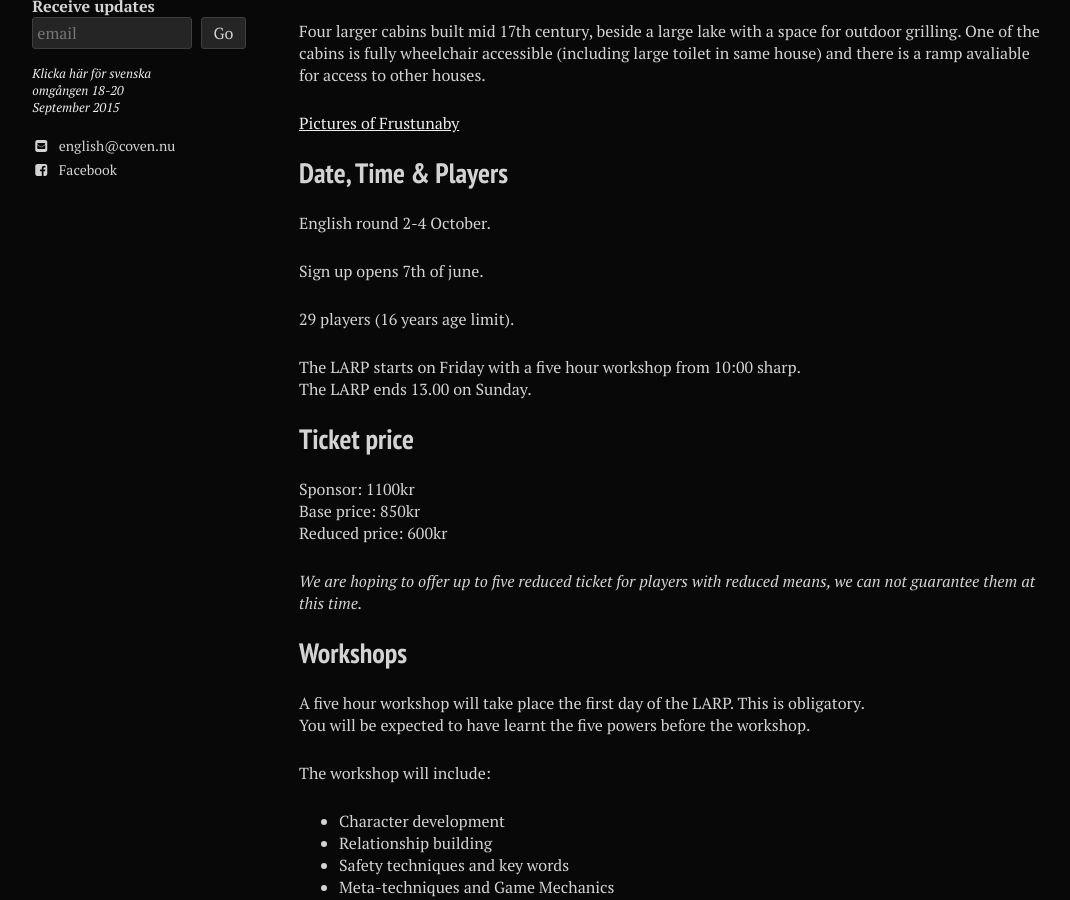
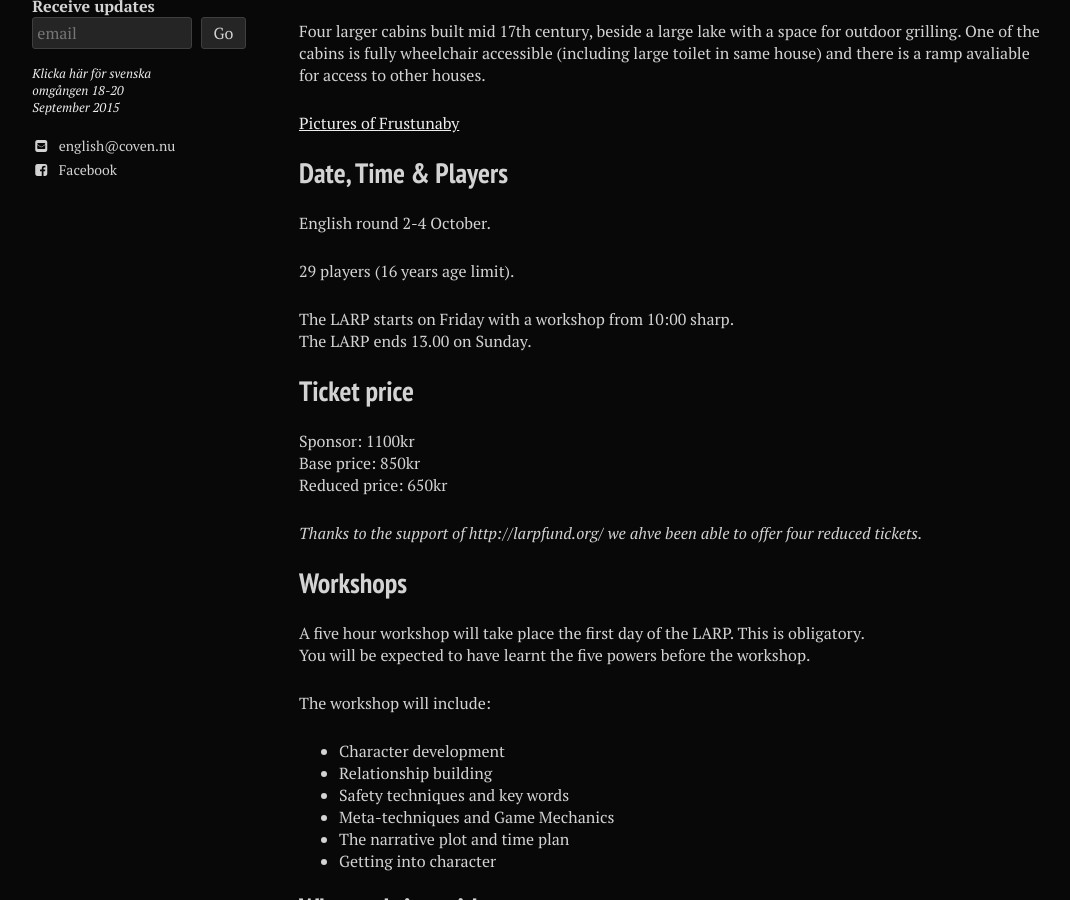
Before and after one commit to stanislavb/en.coven.nu, a Jekyll site: the page built from practical/index.md, in a window 1280 px wide and 900 px high, scrolled down 858 px. Shown: the whole window, without its empty margins (21-1091 px from the left). Built offline with Jekyll 4.4.1, drawn with Linux system fonts in a browser that asks for light colours; nearby versions of some CDN libraries.

Commit message:
Update index.md

```diff
--- a/practical/index.md
+++ b/practical/index.md
@@ -33,20 +33,18 @@ Four larger cabins built mid 17th century, beside a large lake with a space for
 
 English round 2-4 October.
 
-Sign up opens 7th of june.
-
 29 players (16 years age limit).
 
-The LARP starts on Friday with a five hour workshop from 10:00 sharp.
+The LARP starts on Friday with a workshop from 10:00 sharp.
 The LARP ends 13.00 on Sunday.
 
 ## Ticket price
 
 Sponsor: 1100kr
 Base price: 850kr
-Reduced price: 600kr
+Reduced price: 650kr
 
-*We are hoping to offer up to five reduced ticket for players with reduced means, we can not guarantee them at this time.*
+*Thanks to the support of http://larpfund.org/ we ahve been able to offer four reduced tickets.*
 
 ## Workshops
 
```
